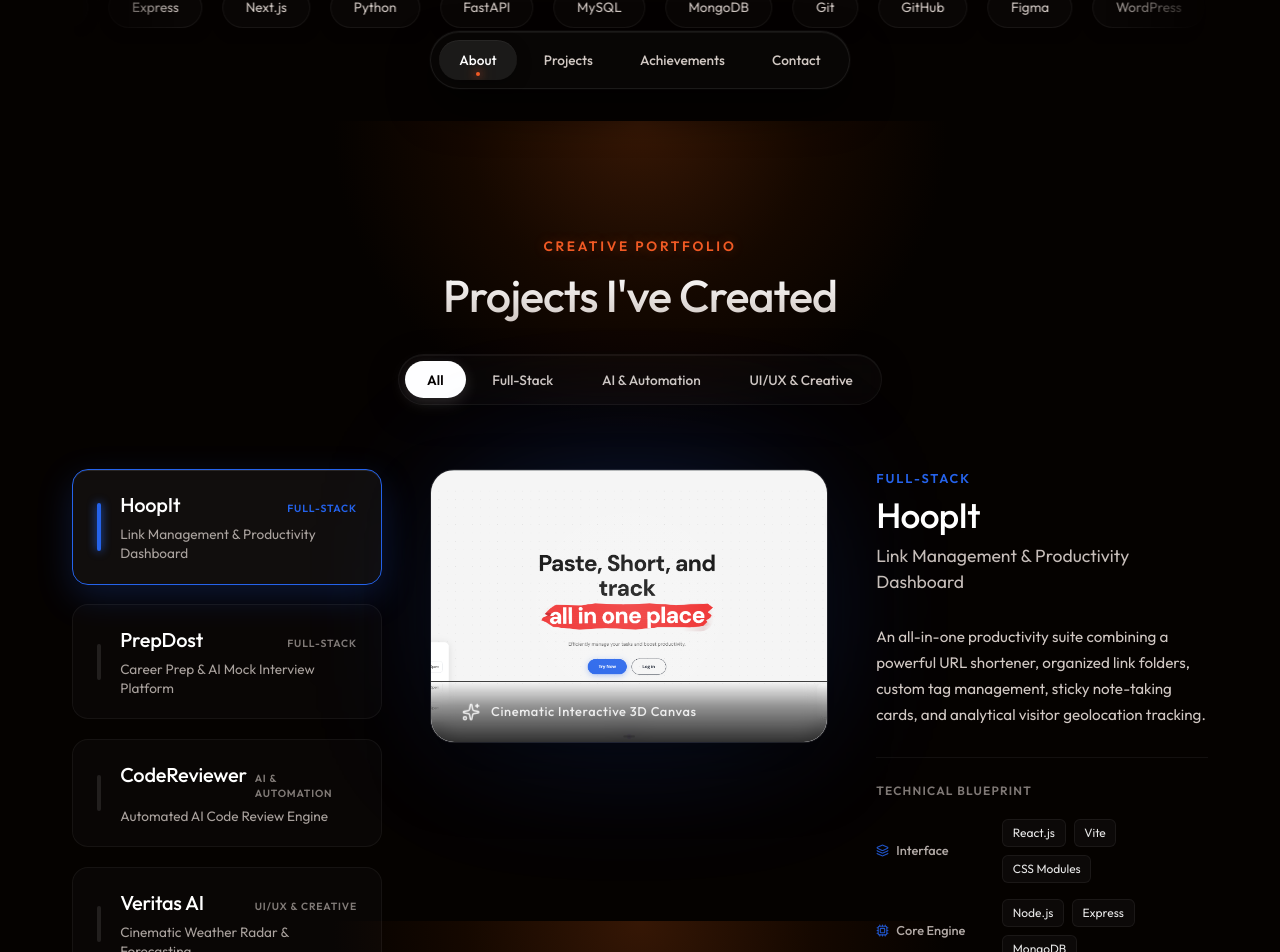
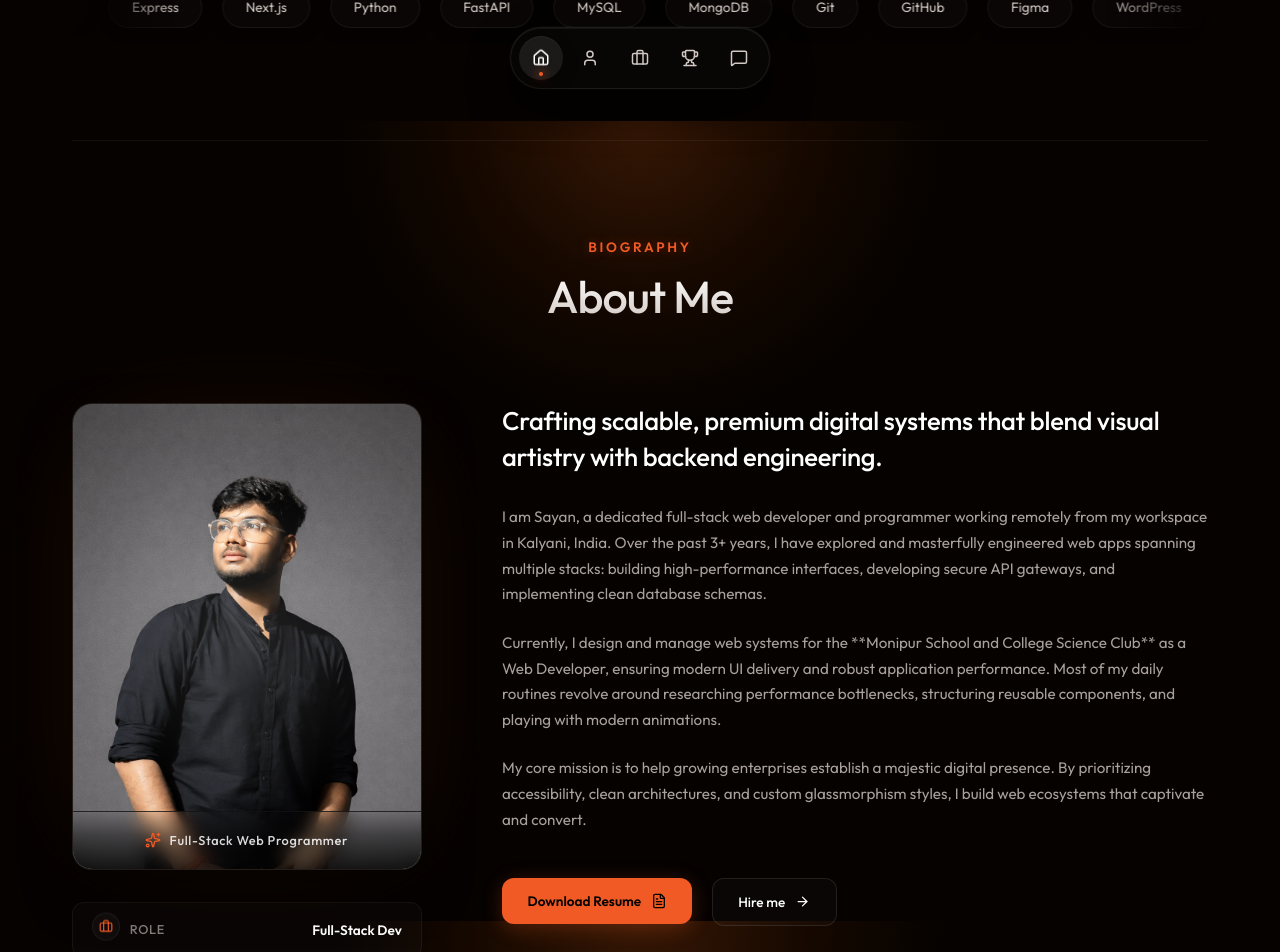
Before and after one commit to me-sayanghosh/Portfolio, a React app: page / in a window 1280 px wide. Shown: the part 679-1631 px from the top of the page. Built offline with nearby package versions, Linux system fonts and the light colour scheme; the HTML template or start-up script is replaced by a standard one.

Commit message:
feat: Reorganize component imports and enhance animations across various components for improved user experience

```diff
--- a/src/App.jsx
+++ b/src/App.jsx
@@ -1,9 +1,9 @@
 import React, { useEffect } from 'react';
 import Navbar from './components/Navbar';
 import Hero from './components/Hero';
+import About from './components/About';
+import Services from './components/Services';
 import Projects from './components/Projects';
-import Services from './components/Services';
-import About from './components/About';
 import Achievements from './components/Achievements';
 import Contact from './components/Contact';
 import Footer from './components/Footer';
@@ -29,9 +29,9 @@ function App() {
       <Navbar />
       <main className="app-container">
         <Hero />
+        <About />
+        <Services />
         <Projects />
-        <Services />
-        <About />
         <Achievements />
         <Contact />
       </main>
--- a/src/components/About.jsx
+++ b/src/components/About.jsx
@@ -74,9 +74,9 @@ const About = () => {
   };
 
   const specs = [
-    { icon: <Briefcase size={14} />, label: 'Role', value: 'Full-Stack Dev' },
-    { icon: <Calendar size={14} />, label: 'Experience', value: '3+ Years' },
-    { icon: <MapPin size={14} />, label: 'Location', value: 'Kalyani, India' }
+    { icon: <Briefcase size={14} />, label: 'Role', value: 'Full-Stack Dev', animationClass: 'anim-float' },
+    { icon: <Calendar size={14} />, label: 'Experience', value: '3+ Years', animationClass: 'anim-pulse' },
+    { icon: <MapPin size={14} />, label: 'Location', value: 'Kalyani, India', animationClass: 'anim-bounce' }
   ];
 
   return (
@@ -116,7 +116,7 @@ const About = () => {
             {specs.map((spec) => (
               <div key={spec.label} className={styles.specCard}>
                 <div className={styles.specHeader}>
-                  <span className={styles.specIcon}>{spec.icon}</span>
+                  <span className={`${styles.specIcon} ${spec.animationClass}`}>{spec.icon}</span>
                   <span className={styles.specLabel}>{spec.label}</span>
                 </div>
                 <span className={styles.specVal}>{spec.value}</span>
--- a/src/components/About.module.css
+++ b/src/components/About.module.css
@@ -174,11 +174,17 @@
 }
 
 .specIcon {
+  width: 28px;
+  height: 28px;
+  border-radius: 50%;
+  background: rgba(255, 255, 255, 0.03);
+  border: 1px solid rgba(255, 255, 255, 0.06);
   display: flex;
   align-items: center;
   justify-content: center;
   color: #f15a24;
-  opacity: 0.85;
+  flex-shrink: 0;
+  transition: all 0.3s ease;
 }
 
 .specLabel {
--- a/src/components/Achievements.jsx
+++ b/src/components/Achievements.jsx
@@ -65,7 +65,7 @@ const AchievementCard = ({ item, index }) => {
 
         <div className={styles.content}>
           <div className={styles.titleWrapper}>
-            <div className={styles.iconBox}>
+            <div className={`${styles.iconBox} ${item.animationClass}`}>
               {item.icon}
             </div>
             <h3 className={styles.cardTitle}>{item.title}</h3>
@@ -87,6 +87,7 @@ const Achievements = () => {
       description: "Secured 2nd place in the prestigious JISTECH 2025 technical hackfest for developing an innovative platform resolving real-world societal friction.",
       image: MSCSCImg,
       icon: <Trophy size={18} />,
+      animationClass: "anim-bounce",
       accent: '#ffd700', // Gold glow
       glow: 'rgba(255, 215, 0, 0.18)'
     },
@@ -96,6 +97,7 @@ const Achievements = () => {
       description: "Selected as a Top 5 national finalist out of 60 competing engineering teams at the GeeksforGeeks Kolkata Hackfest 2k26.",
       image: Hackfest,
       icon: <Star size={18} />,
+      animationClass: "anim-wiggle",
       accent: '#f15a24', // Orange/Fiery glow
       glow: 'rgba(241, 90, 36, 0.18)'
     },
@@ -105,6 +107,7 @@ const Achievements = () => {
       description: "Acknowledged for significant pull requests, core layout additions, and plug-in optimizations across major open-source frameworks at NexFellow.",
       image: OpenSource,
       icon: <Award size={18} />,
+      animationClass: "anim-float",
       accent: '#8a2be2', // Violet glow
       glow: 'rgba(138, 43, 226, 0.18)'
     },
@@ -114,6 +117,7 @@ const Achievements = () => {
       description: "Awarded community choice award for creating and publishing an extremely fluid, accessible, and high-fidelity glassmorphism interface system.",
       image: "https://images.unsplash.com/photo-1558655146-d09347e92766?q=80&w=800&auto=format&fit=crop",
       icon: <Medal size={18} />,
+      animationClass: "anim-circle",
       accent: '#00f2fe', // Sky Blue/Cyan glow
       glow: 'rgba(0, 242, 254, 0.18)'
     }
--- a/src/components/Achievements.module.css
+++ b/src/components/Achievements.module.css
@@ -166,7 +166,7 @@
 .iconBox {
   width: 36px;
   height: 36px;
-  border-radius: 8px;
+  border-radius: 50%;
   background: rgba(255, 255, 255, 0.02);
   border: 1px solid rgba(255, 255, 255, 0.06);
   display: flex;
--- a/src/components/Footer.module.css
+++ b/src/components/Footer.module.css
@@ -58,7 +58,8 @@
   background-color: rgba(255, 255, 255, 0.08);
   border-color: rgba(255, 255, 255, 0.15);
   color: var(--text-primary);
-  transform: translateY(-2px);
+  box-shadow: 0 0 12px rgba(255, 255, 255, 0.1), inset 0 1px 0 rgba(255, 255, 255, 0.1);
+  filter: brightness(1.2);
 }
 
 /* Contact Details Block */
--- a/src/components/Navbar.jsx
+++ b/src/components/Navbar.jsx
@@ -1,19 +1,25 @@
 import React, { useState, useEffect } from 'react';
+import { Home, User, Briefcase, Trophy, MessageSquare } from 'lucide-react';
 import styles from './Navbar.module.css';
 
 const Navbar = () => {
-  const [activeSection, setActiveSection] = useState('about');
+  const [activeSection, setActiveSection] = useState('home');
 
   useEffect(() => {
-    const sections = ['about', 'projects', 'achievements', 'contact'];
+    const sections = ['home', 'about', 'projects', 'achievements', 'contact'];
 
     const handleScroll = () => {
-      const scrollPosition = window.scrollY + window.innerHeight / 2;
+      if (window.scrollY < 100) {
+        setActiveSection('home');
+        return;
+      }
+
+      const scrollPosition = window.scrollY + window.innerHeight / 3;
 
       for (const section of sections) {
         const el = document.getElementById(section);
         if (el) {
-          const top = el.offsetTop;
+          const top = el.offsetTop - 60;
           const height = el.offsetHeight;
           if (scrollPosition >= top && scrollPosition < top + height) {
             setActiveSection(section);
@@ -39,31 +45,43 @@ const Navbar = () => {
       <nav className={styles.bottomNavContainer}>
         <div className={styles.capsuleNav}>
           <a
+            href="#home"
+            className={`${styles.navLink} ${activeSection === 'home' ? styles.navLinkActive : ''}`}
+            data-tooltip="Home"
+          >
+            <Home size={18} className={activeSection === 'home' ? 'anim-bounce' : ''} />
+            <span className={styles.activeDot} />
+          </a>
+          <a
             href="#about"
             className={`${styles.navLink} ${activeSection === 'about' ? styles.navLinkActive : ''}`}
+            data-tooltip="About"
           >
-            <span>About</span>
+            <User size={18} className={activeSection === 'about' ? 'anim-pulse' : ''} />
             <span className={styles.activeDot} />
           </a>
           <a
             href="#projects"
             className={`${styles.navLink} ${activeSection === 'projects' ? styles.navLinkActive : ''}`}
+            data-tooltip="Projects"
           >
-            <span>Projects</span>
+            <Briefcase size={18} className={activeSection === 'projects' ? 'anim-float' : ''} />
             <span className={styles.activeDot} />
           </a>
           <a
             href="#achievements"
             className={`${styles.navLink} ${activeSection === 'achievements' ? styles.navLinkActive : ''}`}
+            data-tooltip="Achievements"
           >
-            <span>Achievements</span>
+            <Trophy size={18} className={activeSection === 'achievements' ? 'anim-wiggle' : ''} />
             <span className={styles.activeDot} />
           </a>
           <a
             href="#contact"
             className={`${styles.navLink} ${activeSection === 'contact' ? styles.navLinkActive : ''}`}
+            data-tooltip="Contact"
           >
-            <span>Contact</span>
+            <MessageSquare size={18} className={activeSection === 'contact' ? 'anim-sway' : ''} />
             <span className={styles.activeDot} />
           </a>
         </div>
--- a/src/components/Navbar.module.css
+++ b/src/components/Navbar.module.css
@@ -73,22 +73,27 @@
 .navLink {
   position: relative;
   display: flex;
-  flex-direction: column;
   align-items: center;
   justify-content: center;
-  padding: 0.6rem 1.3rem;
+  width: 44px;
+  height: 44px;
   color: var(--text-secondary);
-  font-size: 0.85rem;
-  font-weight: 500;
-  border-radius: 100px;
+  border-radius: 50%;
   transition: all 0.3s cubic-bezier(0.16, 1, 0.3, 1);
   text-decoration: none;
-  overflow: hidden;
+}
+
+.navLink svg {
+  transition: transform 0.25s cubic-bezier(0.16, 1, 0.3, 1), color 0.25s ease;
 }
 
 .navLink:hover {
   color: var(--text-primary);
-  background: rgba(255, 255, 255, 0.03);
+  background: rgba(255, 255, 255, 0.04);
+}
+
+.navLink:hover svg {
+  transform: scale(1.15);
 }
 
 .navLinkActive {
@@ -117,6 +122,63 @@
   transform: translateY(0);
 }
 
+/* Glassy Luxury Tooltip pseudo-elements */
+.navLink[data-tooltip]::after {
+  content: attr(data-tooltip);
+  position: absolute;
+  bottom: calc(100% + 14px);
+  left: 50%;
+  transform: translateX(-50%) translateY(6px) scale(0.9);
+  background: rgba(10, 8, 7, 0.92);
+  border: 1px solid rgba(255, 255, 255, 0.08);
+  color: #ffffff;
+  padding: 0.35rem 0.75rem;
+  border-radius: 8px;
+  font-size: 0.72rem;
+  font-weight: 500;
+  white-space: nowrap;
+  opacity: 0;
+  visibility: hidden;
+  transition: all 0.25s cubic-bezier(0.16, 1, 0.3, 1);
+  pointer-events: none;
+  box-shadow: 0 10px 25px rgba(0, 0, 0, 0.55),
+              0 0 0 1px rgba(255, 255, 255, 0.03),
+              inset 0 1px 0 rgba(255, 255, 255, 0.05);
+  backdrop-filter: blur(8px);
+  -webkit-backdrop-filter: blur(8px);
+  z-index: 1100;
+}
+
+.navLink[data-tooltip]::before {
+  content: '';
+  position: absolute;
+  bottom: calc(100% + 9px);
+  left: 50%;
+  transform: translateX(-50%) translateY(6px);
+  border-width: 5px 5px 0;
+  border-style: solid;
+  border-color: rgba(10, 8, 7, 0.92) transparent transparent;
+  opacity: 0;
+  visibility: hidden;
+  transition: all 0.25s cubic-bezier(0.16, 1, 0.3, 1);
+  pointer-events: none;
+  z-index: 1100;
+}
+
+.navLink[data-tooltip]:hover::after,
+.navLink[data-tooltip]:hover::before {
+  opacity: 1;
+  visibility: visible;
+}
+
+.navLink[data-tooltip]:hover::after {
+  transform: translateX(-50%) translateY(0) scale(1);
+}
+
+.navLink[data-tooltip]:hover::before {
+  transform: translateX(-50%) translateY(0);
+}
+
 /* Responsive configurations */
 @media (max-width: 768px) {
   .topHeader {
@@ -128,13 +190,13 @@
   }
 
   .capsuleNav {
-    gap: 0.15rem;
-    padding: 0.4rem;
+    gap: 0.25rem;
+    padding: 0.35rem;
   }
 
   .navLink {
-    padding: 0.55rem 0.9rem;
-    font-size: 0.8rem;
+    width: 38px;
+    height: 38px;
   }
 
   .activeDot {
@@ -143,8 +205,13 @@
 }
 
 @media (max-width: 400px) {
+  .capsuleNav {
+    gap: 0.15rem;
+    padding: 0.3rem;
+  }
+
   .navLink {
-    padding: 0.5rem 0.75rem;
-    font-size: 0.75rem;
+    width: 34px;
+    height: 34px;
   }
 }
--- a/src/components/Services.jsx
+++ b/src/components/Services.jsx
@@ -127,8 +127,8 @@ const Services = () => {
             style={{ '--service-accent': service.accent, '--service-glow': service.glow }}
           >
             <div className={styles.cardHeader}>
-              <div className={styles.iconBox}>
-                {service.icon}
+              <div className={`${styles.iconBox} ${service.icon.props.className}`}>
+                {React.cloneElement(service.icon, { className: '' })}
               </div>
               <div className={styles.headerInfo}>
                 <span className={styles.cardTag}>{service.tag}</span>
--- a/src/components/Services.module.css
+++ b/src/components/Services.module.css
@@ -122,7 +122,7 @@
 .iconBox {
   width: 50px;
   height: 50px;
-  border-radius: 12px;
+  border-radius: 50%;
   background: rgba(255, 255, 255, 0.02);
   border: 1px solid rgba(255, 255, 255, 0.06);
   display: flex;
--- a/src/index.css
+++ b/src/index.css
@@ -178,8 +178,33 @@ button {
   100% { transform: rotate(360deg); }
 }
 
-.anim-float { animation: animFloat 3s ease-in-out infinite; display: inline-block; }
-.anim-pulse { animation: animPulse 2s ease-in-out infinite; display: inline-block; }
-.anim-wiggle { animation: animWiggle 2s ease-in-out infinite; display: inline-block; }
-.anim-bounce { animation: animBounce 1.5s ease-in-out infinite; display: inline-block; }
-.anim-spin-slow { animation: animSpin 8s linear infinite; display: inline-block; }
+.anim-float { animation: animFloat 3s ease-in-out infinite; display: inline-flex; }
+.anim-pulse { animation: animPulse 2s ease-in-out infinite; display: inline-flex; }
+.anim-wiggle { animation: animWiggle 2s ease-in-out infinite; display: inline-flex; }
+.anim-bounce { animation: animBounce 1.5s ease-in-out infinite; display: inline-flex; }
+.anim-spin-slow { animation: animSpin 8s linear infinite; display: inline-flex; }
+
+@keyframes animCircle {
+  0% { transform: translate(0, 0); }
+  25% { transform: translate(2px, -2px); }
+  50% { transform: translate(0, -4px); }
+  75% { transform: translate(-2px, -2px); }
+  100% { transform: translate(0, 0); }
+}
+
+.anim-circle {
+  animation: animCircle 4s ease-in-out infinite;
+  display: inline-flex;
+}
+
+@keyframes animSway {
+  0%, 100% { transform: translateY(0) rotate(0deg) scale(1); }
+  25% { transform: translateY(-3px) rotate(-4deg) scale(1.03); }
+  50% { transform: translateY(-6px) rotate(0deg) scale(1.06); }
+  75% { transform: translateY(-3px) rotate(4deg) scale(1.03); }
+}
+
+.anim-sway {
+  animation: animSway 4.5s ease-in-out infinite;
+  display: inline-flex;
+}
```
Also changed, not shown: src/components/Footer.jsx (+4 -4 lines).
